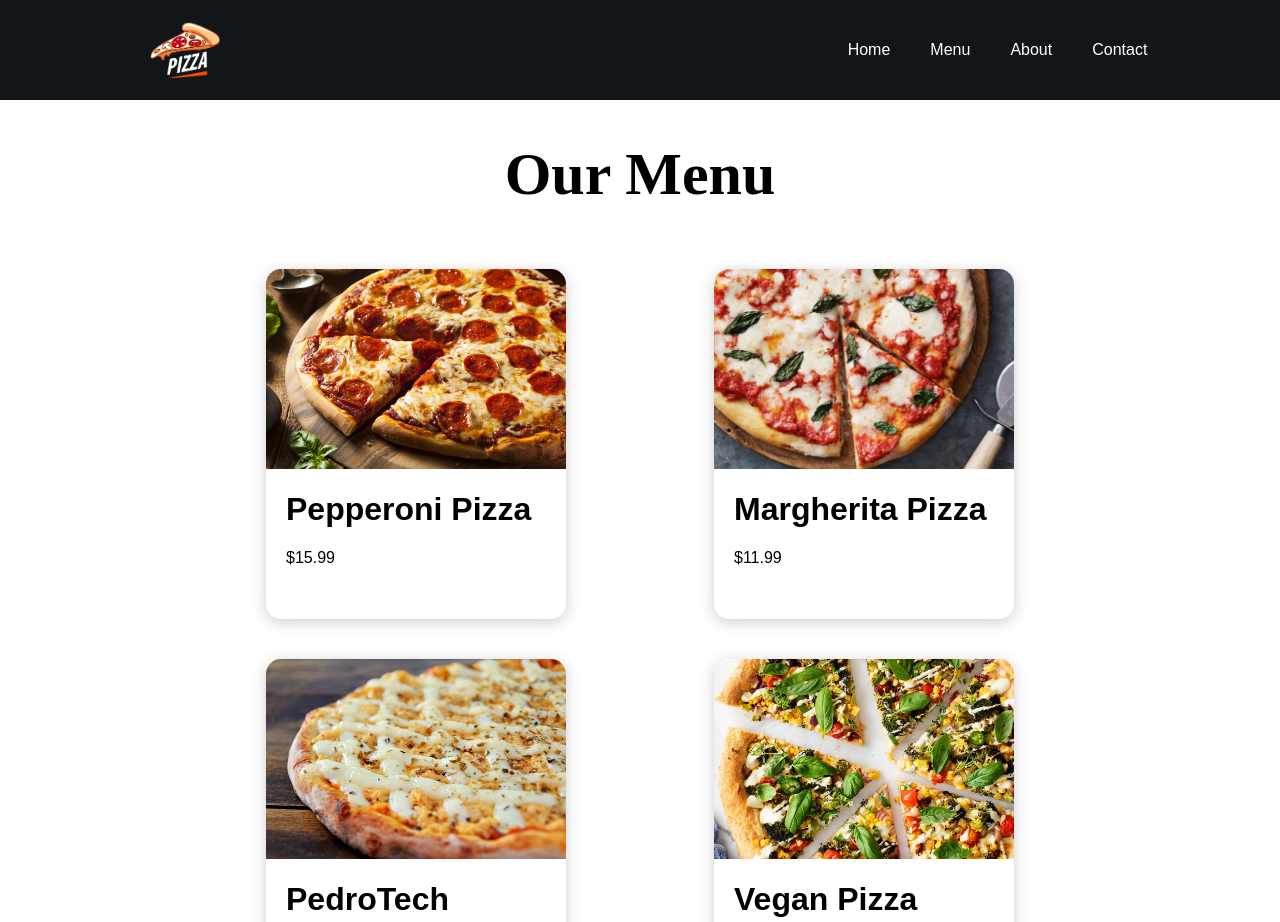
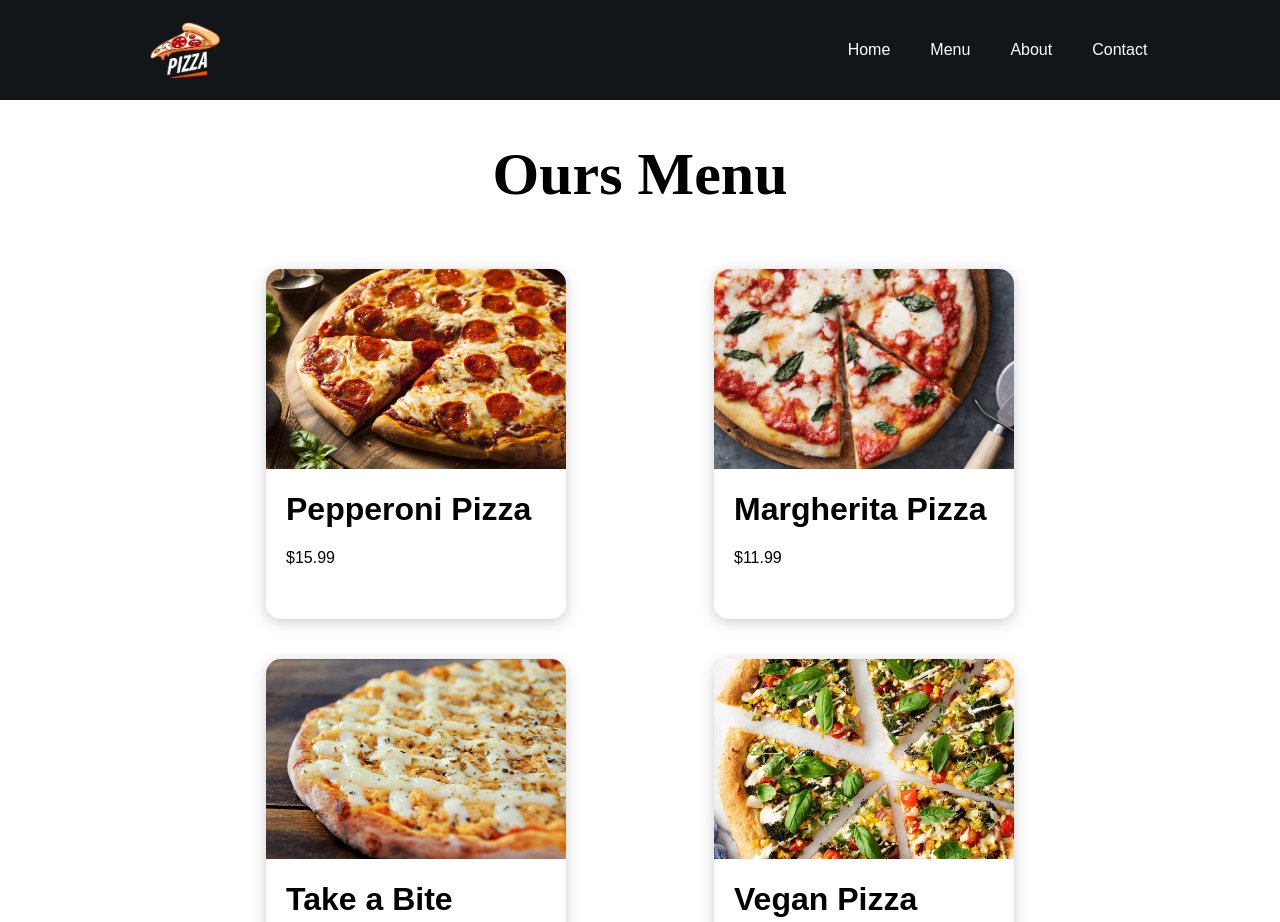
Before and after one commit to 19Rithvik/Take-a-Bite, a React (Create React App) app: page /menu in a window 1280 px wide. Shown: the top 922 px of the page. Built offline with nearby package versions, Linux system fonts and the light colour scheme.

Commit message:
menu name

```diff
--- a/src/Footer.js
+++ b/src/Footer.js
@@ -9,7 +9,7 @@ function Footer (){
   return (
     <div className='footer'>
         <div className='socialMedia'>
-            <InstagramIcon/>
+            <InstagramIcon />
             <FacebookIcon/>
             <TwitterIcon/>
             <LinkedInIcon/>
--- a/src/Menu.js
+++ b/src/Menu.js
@@ -1,13 +1,12 @@
 import React from "react";
 import { MenuList } from "./MenuList";
-//import MenuContents from "./MenuContents";
 import MenuContents from "./MenuContents";
 import "./Menu.css"
 
 function Menu() {
   return (
     <div className="menu">
-      <h1 className="menuTitle">Our Menu</h1>
+      <h1 className="menuTitle">Ours Menu</h1>
       <div className="menuList">
         {MenuList.map((menuItem, key) => {
           return (
--- a/src/MenuList.js
+++ b/src/MenuList.js
@@ -17,7 +17,7 @@ export const MenuList = [
     price: 11.99,
   },
   {
-    name: "PedroTech Special Pizza",
+    name: "Take a Bite Special",
     image: Takeabitespecial,
     price: 256.53,
   },
@@ -34,6 +34,6 @@ export const MenuList = [
   {
     name: "Very Expensive Pizza",
     image: Expensive,
-    price: 1997.99,
+    price: 300.5,
   },
 ];
```
